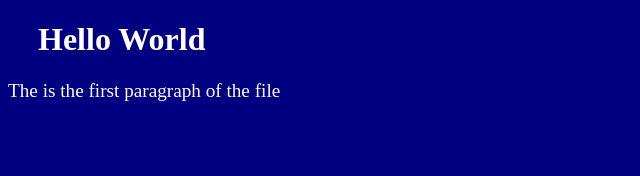
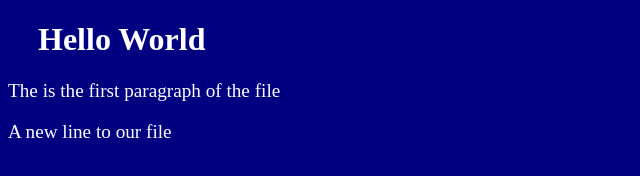
Before and after one commit to Mynk79/MayankJOM.github.io, a plain HTML site: page index.html in a window 1280 px wide. Shown: the whole page, without its empty margins (0-640 px from the left). Drawn offline with Linux system fonts and the light colour scheme.

Commit message:
Updated index.html with a new line

```diff
--- a/index.html
+++ b/index.html
@@ -9,5 +9,6 @@
 <body>
     <h1>Hello World</h1>
     <p style="font-size: larger;">The is the first paragraph of the file</p>
+    <p style="font-size: larger;">A new line to our file</p>
 </body>
 </html>
```
